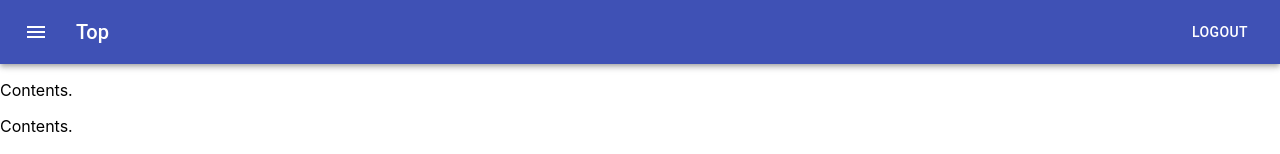
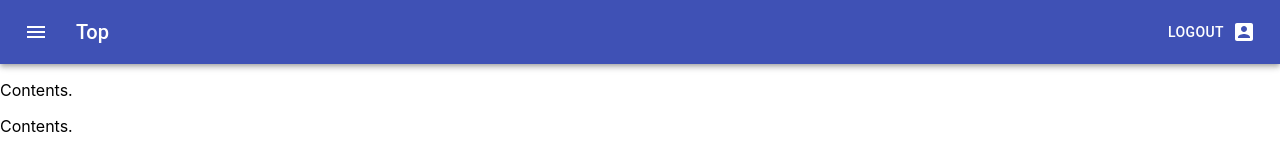
Before and after one commit to ozaki25/apollo, a React (Create React App) app: page /top in a window 1280 px wide. Shown: the top 154 px of the page. Built offline with nearby package versions, Linux system fonts and the light colour scheme.

Commit message:
accountbox

```diff
--- a/src/components/Top.js
+++ b/src/components/Top.js
@@ -1,4 +1,3 @@
-
 import React from 'react';
 import { makeStyles } from '@material-ui/core/styles';
 import AppBar from '@material-ui/core/AppBar';
@@ -7,6 +6,7 @@ import Typography from '@material-ui/core/Typography';
 import Button from '@material-ui/core/Button';
 import IconButton from '@material-ui/core/IconButton';
 import MenuIcon from '@material-ui/icons/Menu';
+import AccountBox from '@material-ui/icons/AccountBox'
 
 const useStyles = makeStyles(theme => ({
   root: {
@@ -35,6 +35,7 @@ function Top() {
             Top
           </Typography>
           <Button color="inherit">LogOut</Button>
+          <AccountBox></AccountBox>
         </Toolbar>
       </AppBar>
     </div>
```
